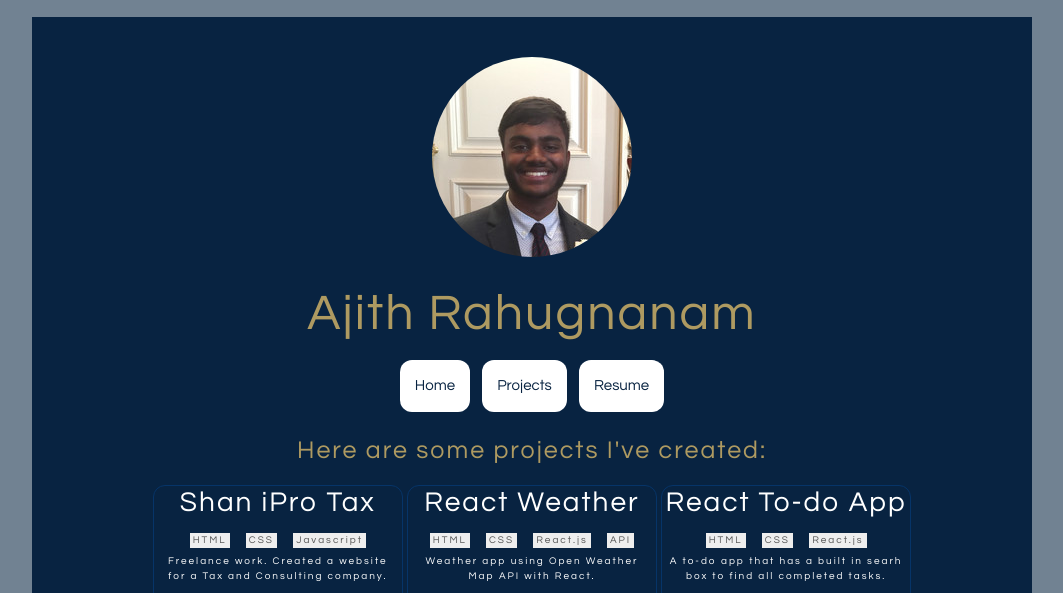
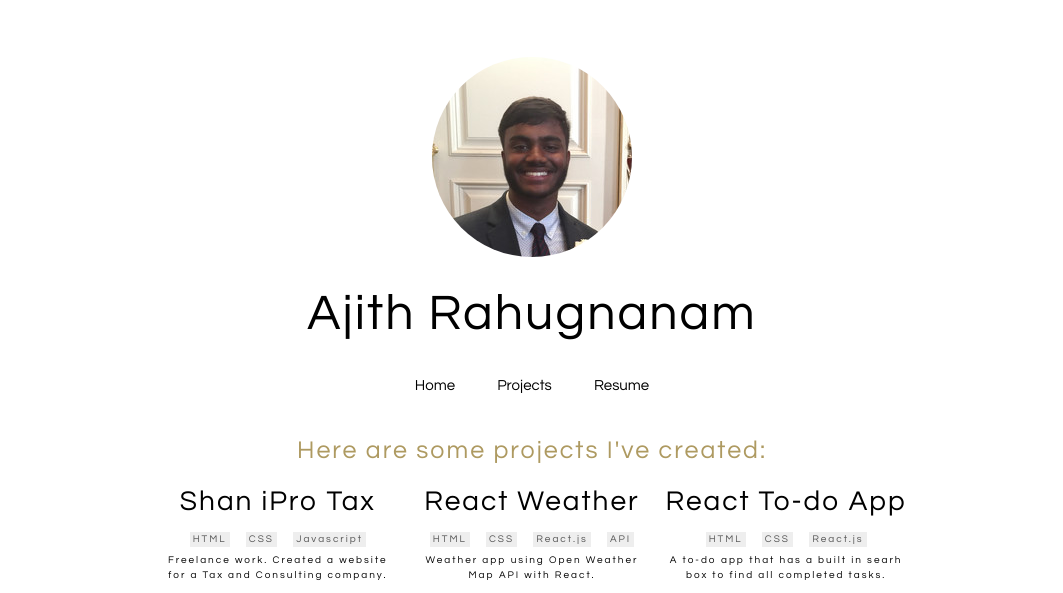
Before and after one commit to AjithRahu/personalWebsite, a plain HTML site: page projects.html in a window 1280 px wide. Shown: the top 593 px of the page, without its empty margins (108-1171 px from the left). Drawn offline with nearby package versions, Linux system fonts and the light colour scheme.

Commit message:
Update main.css

```diff
--- a/assets/css/main.css
+++ b/assets/css/main.css
@@ -1,10 +1,10 @@
 .body {
-    background: #718292;
+    background: #fff;
 }
 
 /*Main Box CSS*/
   .box{
-    background: #082341;
+    background: #fff;
     padding: 40px;
     text-align: center;
     margin: auto;
@@ -69,8 +69,12 @@
   }
 
   .box-title {
+      color: black;
+      text-align: center;
+  }
+
+  .box-subtitle {
       color: #AE9A61;
-      text-align: center;
   }
 
   .box-img{
@@ -226,7 +230,7 @@
 }
 
 .projects-row {
-    border: 1px solid #063468;
+    /*border: 1px solid black;*/
     border-radius: 12px;
     margin-bottom: 20px;
     padding-bottom: 20px;
@@ -238,6 +242,9 @@
 
 }
 
+.projects-row h3 {
+    color: black;
+}
 
 .projects {
     text-align: center;
@@ -274,7 +281,7 @@
 .link {
     background-color: #FFFFFF; /* Green */
     border: none;
-    color: #082341;
+    color: black;
     padding: 15px;
     text-align: center;
     text-decoration: none;
@@ -287,5 +294,18 @@
   }
 
   .link:hover{
-    background: #b9b9b9;
+    background: #AE9A61;
+    opacity: 0.6;
 }
+
+p {
+    color: black;
+}
+
+.links {
+    color: #AE9A61;
+}
+
+.links:hover {
+    color: black;
+}
```
